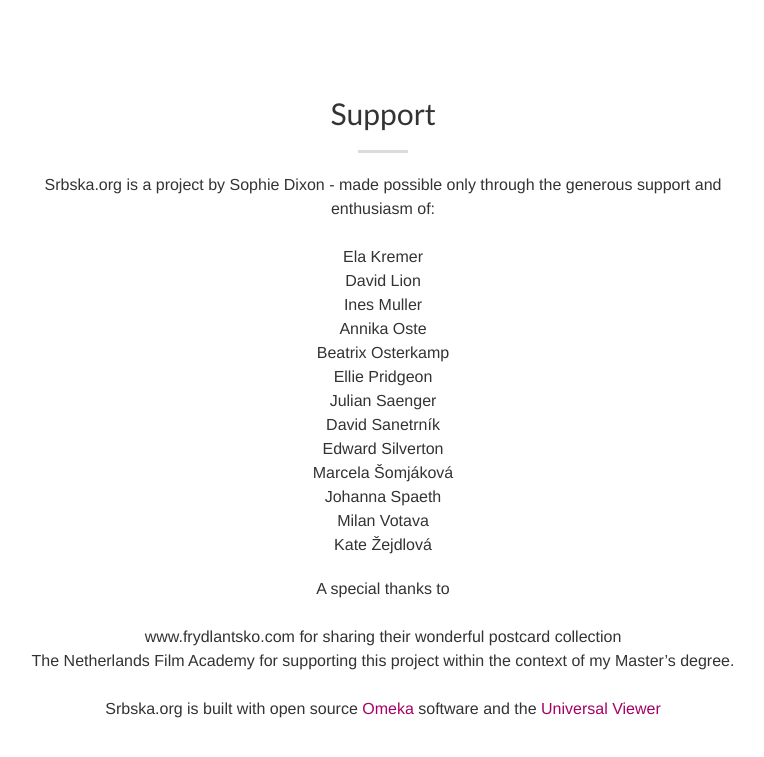
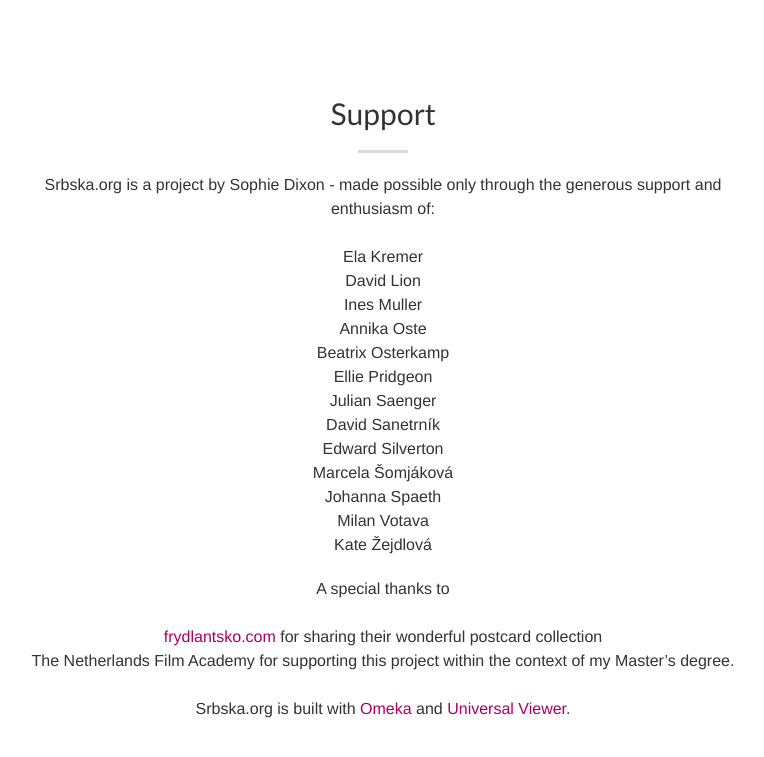
Before and after one commit to srbska/srbska.github.io, a plain HTML site: page index.html in a window 1280 px wide. Shown: the part 3110-3867 px from the top of the page, without its empty margins (257-1021 px from the left). Drawn offline with nearby package versions, Linux system fonts and the light colour scheme; a script that the page names is missing.

Commit message:
add link

```diff
--- a/index.html
+++ b/index.html
@@ -190,9 +190,9 @@
                     </p>
                     <p>
                         A special thanks to<br/><br/>
-                        www.frydlantsko.com for sharing their wonderful postcard collection<br/>
+                        <a href="http://frydlantsko.com">frydlantsko.com</a> for sharing their wonderful postcard collection<br/>
                         The Netherlands Film Academy for supporting this project within the context of my Master’s degree.<br/><br/>
-                        Srbska.org is built with open source <a href="https://omeka.org/">Omeka</a> software and the <a href="http://universalviewer.io">Universal Viewer</a>
+                        Srbska.org is built with <a href="https://omeka.org/">Omeka</a> and <a href="http://universalviewer.io">Universal Viewer</a>.
                     </p>
                 </div>
             </div>
```
